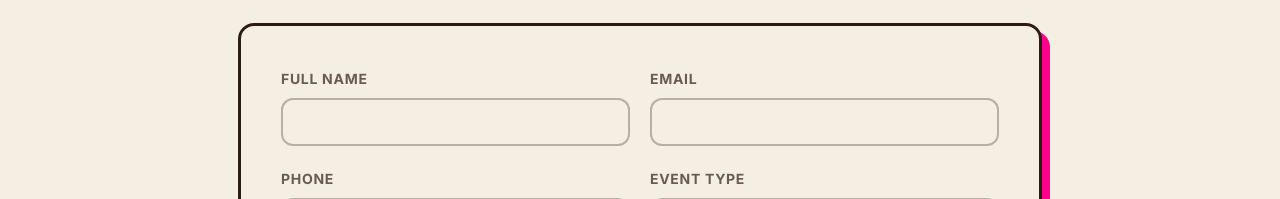
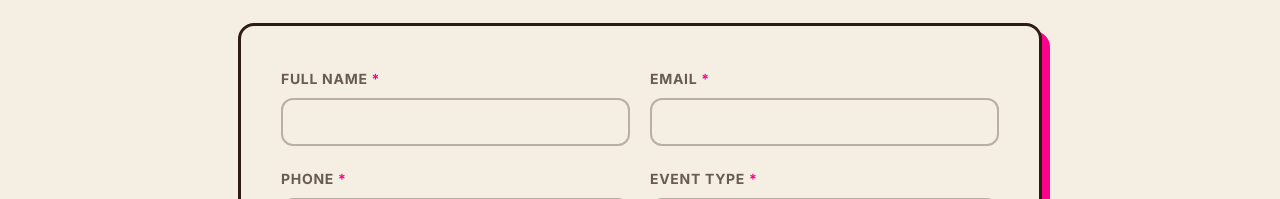
Before and after one commit to shanehnguyen/lynhs-drinks, a Next.js app: page /book in a window 1280 px wide. Shown: the part 601-800 px from the top of the page. Built offline with nearby package versions, Linux system fonts and the light colour scheme.

Commit message:
new booking form

```diff
--- a/src/components/BookingForm.tsx
+++ b/src/components/BookingForm.tsx
@@ -62,10 +62,10 @@ export default function BookingForm() {
     >
       <Field label="Full Name" name="name" required />
       <Field label="Email" name="email" type="email" required />
-      <Field label="Phone" name="phone" type="tel" />
+      <Field label="Phone" name="phone" type="tel" required />
       <div>
         <label className="text-sm font-bold uppercase tracking-wider text-ink/70">
-          Event Type
+          Event Type <span className="text-[#FF008C]">*</span>
         </label>
         <select
           name="eventType"
@@ -128,6 +128,7 @@ function Field({
     <div>
       <label className="text-sm font-bold uppercase tracking-wider text-ink/70">
         {label}
+        {required && <span className="text-[#FF008C]"> *</span>}
       </label>
       <input
         name={name}
```
